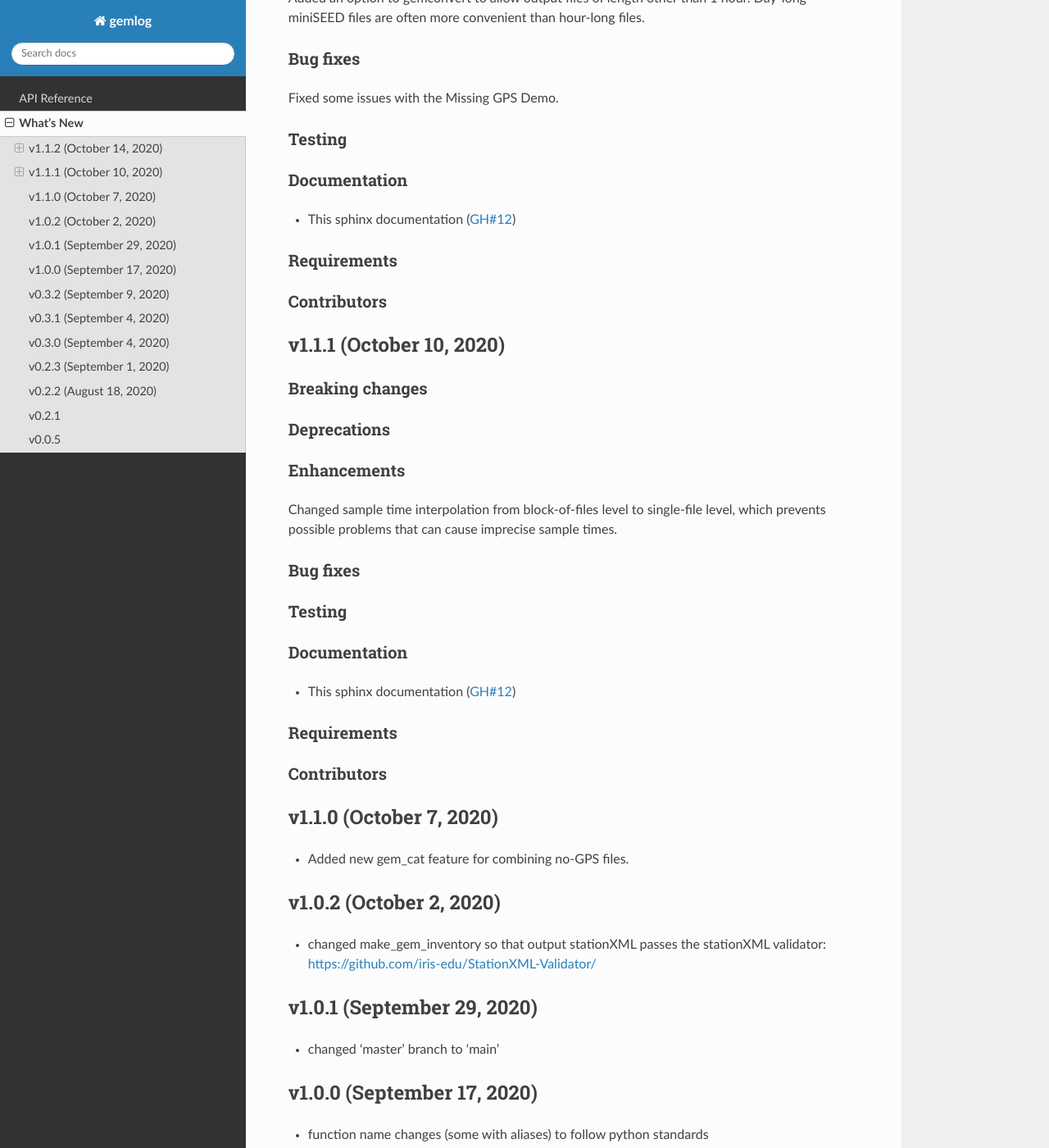
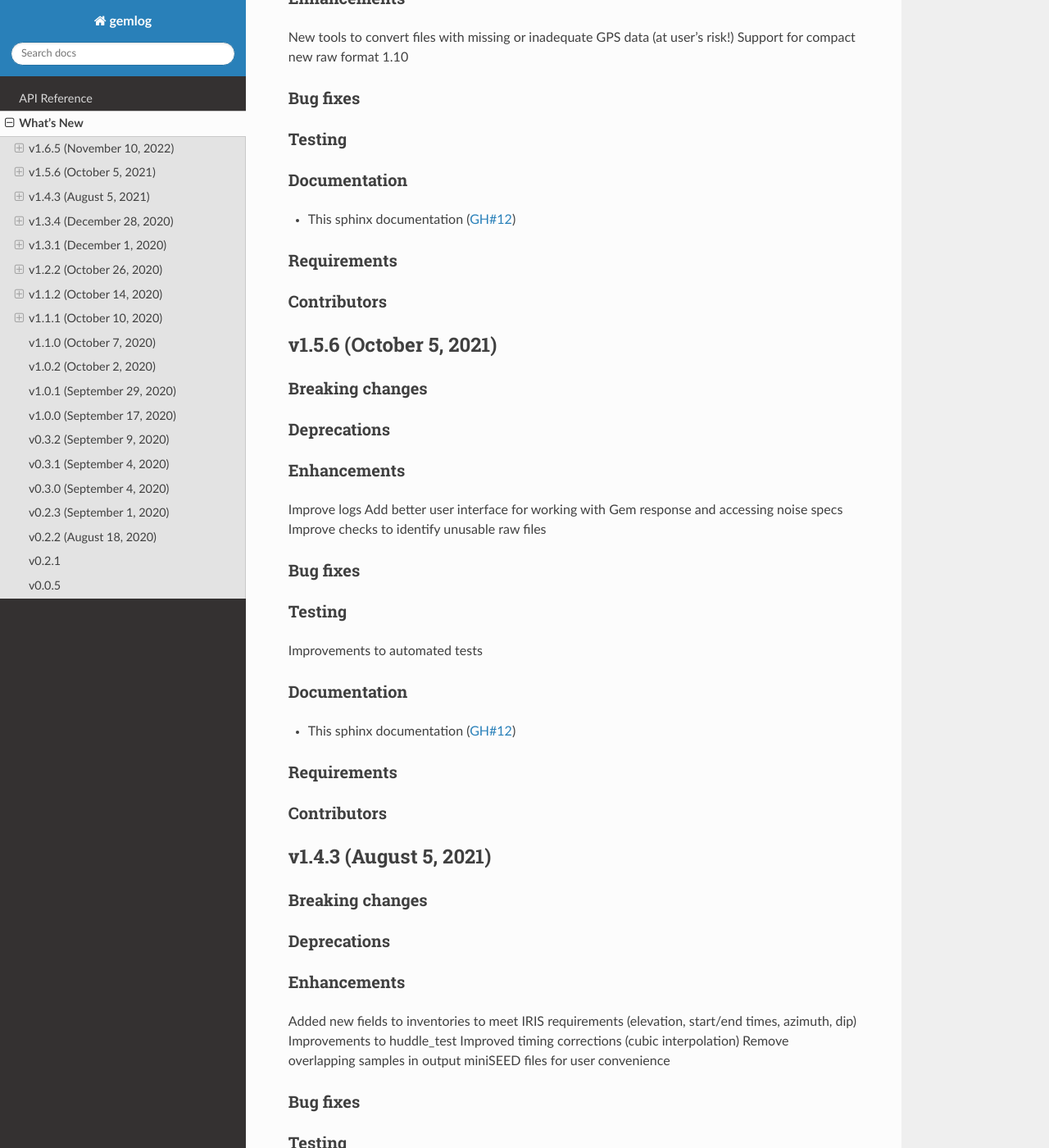
Before and after one commit to ajakef/gemlog, a Sphinx documentation site: the page built from docs/sphinx/source/whatsnew.rst, in a window 1280 px wide and 1400 px high, scrolled down 428 px. Shown: the whole window at 82% size. Built offline with Sphinx 7.4.7 and the Read the Docs theme 2.0.0, drawn with Linux system fonts in a browser that asks for light colours; some of the changed text lies outside the part shown.

Commit message:
catch up on whatsnew docs

```diff
--- a/docs/sphinx/source/whatsnew.rst
+++ b/docs/sphinx/source/whatsnew.rst
@@ -6,6 +6,12 @@ What's New
 These are the changes in each version of gemlog.
 
 
+.. include:: whatsnew/v1.6.5.rst
+.. include:: whatsnew/v1.5.6.rst
+.. include:: whatsnew/v1.4.3.rst
+.. include:: whatsnew/v1.3.4.rst
+.. include:: whatsnew/v1.3.1.rst
+.. include:: whatsnew/v1.2.2.rst
 .. include:: whatsnew/v1.1.2.rst
 .. include:: whatsnew/v1.1.1.rst
 .. include:: whatsnew/early_versions.rst
--- /dev/null
+++ b/docs/sphinx/source/whatsnew/v1.2.2.rst
@@ -0,0 +1,34 @@
+.. _whatsnew_v122:
+
+v1.2.2 (October 26, 2020)
+-------------------------
+
+Breaking changes
+~~~~~~~~~~~~~~~~
+
+
+Deprecations
+~~~~~~~~~~~~
+
+
+Enhancements
+~~~~~~~~~~~~
+
+Bug fixes
+~~~~~~~~~
+No longer crashes when processing a mix of normal raw files and raw files that are empty or lack GPS data
+
+Testing
+~~~~~~~
+
+
+Documentation
+~~~~~~~~~~~~~
+- This sphinx documentation (:pull:`12`)
+
+Requirements
+~~~~~~~~~~~~
+
+
+Contributors
+~~~~~~~~~~~~
--- /dev/null
+++ b/docs/sphinx/source/whatsnew/v1.3.1.rst
@@ -0,0 +1,37 @@
+.. _whatsnew_v131:
+
+v1.3.1 (December 1, 2020)
+-------------------------
+
+Breaking changes
+~~~~~~~~~~~~~~~~
+
+
+Deprecations
+~~~~~~~~~~~~
+
+
+Enhancements
+~~~~~~~~~~~~
+Support for old raw formats 0.8 and 0.85
+Improvements to gemconvert
+Now hosted on PyPI
+
+Bug fixes
+~~~~~~~~~
+
+
+Testing
+~~~~~~~
+
+
+Documentation
+~~~~~~~~~~~~~
+- This sphinx documentation (:pull:`12`)
+
+Requirements
+~~~~~~~~~~~~
+
+
+Contributors
+~~~~~~~~~~~~
--- /dev/null
+++ b/docs/sphinx/source/whatsnew/v1.3.4.rst
@@ -0,0 +1,38 @@
+.. _whatsnew_v134:
+
+v1.3.4 (December 28, 2020)
+-------------------------
+
+Breaking changes
+~~~~~~~~~~~~~~~~
+
+
+Deprecations
+~~~~~~~~~~~~
+
+
+Enhancements
+~~~~~~~~~~~~
+Support for raw format 0.91
+Enables writing day-long miniSEED files (instead of just hour-long)
+Switched to a cross-platform (windows-friendly) miniSEED file naming format that avoids colons
+
+
+Bug fixes
+~~~~~~~~~
+
+
+Testing
+~~~~~~~
+
+
+Documentation
+~~~~~~~~~~~~~
+- This sphinx documentation (:pull:`12`)
+
+Requirements
+~~~~~~~~~~~~
+
+
+Contributors
+~~~~~~~~~~~~
--- /dev/null
+++ b/docs/sphinx/source/whatsnew/v1.4.3.rst
@@ -0,0 +1,38 @@
+.. _whatsnew_v143:
+
+v1.4.3 (August 5, 2021)
+-------------------------
+
+Breaking changes
+~~~~~~~~~~~~~~~~
+
+
+Deprecations
+~~~~~~~~~~~~
+
+
+Enhancements
+~~~~~~~~~~~~
+Added new fields to inventories to meet IRIS requirements (elevation, start/end times, azimuth, dip)
+Improvements to huddle_test
+Improved timing corrections (cubic interpolation)
+Remove overlapping samples in output miniSEED files for user convenience
+
+Bug fixes
+~~~~~~~~~
+
+
+Testing
+~~~~~~~
+
+
+Documentation
+~~~~~~~~~~~~~
+- This sphinx documentation (:pull:`12`)
+
+Requirements
+~~~~~~~~~~~~
+
+
+Contributors
+~~~~~~~~~~~~
--- /dev/null
+++ b/docs/sphinx/source/whatsnew/v1.5.6.rst
@@ -0,0 +1,37 @@
+.. _whatsnew_v156:
+
+v1.5.6 (October 5, 2021)
+-------------------------
+
+Breaking changes
+~~~~~~~~~~~~~~~~
+
+
+Deprecations
+~~~~~~~~~~~~
+
+
+Enhancements
+~~~~~~~~~~~~
+Improve logs
+Add better user interface for working with Gem response and accessing noise specs
+Improve checks to identify unusable raw files
+
+Bug fixes
+~~~~~~~~~
+
+
+Testing
+~~~~~~~
+Improvements to automated tests
+
+Documentation
+~~~~~~~~~~~~~
+- This sphinx documentation (:pull:`12`)
+
+Requirements
+~~~~~~~~~~~~
+
+
+Contributors
+~~~~~~~~~~~~
--- /dev/null
+++ b/docs/sphinx/source/whatsnew/v1.6.5.rst
@@ -0,0 +1,37 @@
+.. _whatsnew_v165:
+
+v1.6.5 (November 10, 2022)
+-------------------------
+
+Breaking changes
+~~~~~~~~~~~~~~~~
+Upgrading dependency version requirements due to security issue in older numpy
+
+
+Deprecations
+~~~~~~~~~~~~
+
+
+Enhancements
+~~~~~~~~~~~~
+New tools to convert files with missing or inadequate GPS data (at user's risk!)
+Support for compact new raw format 1.10
+
+Bug fixes
+~~~~~~~~~
+
+
+Testing
+~~~~~~~
+
+
+Documentation
+~~~~~~~~~~~~~
+- This sphinx documentation (:pull:`12`)
+
+Requirements
+~~~~~~~~~~~~
+
+
+Contributors
+~~~~~~~~~~~~
--- a/gemlog/version.py
+++ b/gemlog/version.py
@@ -57,4 +57,4 @@ __version__ = '1.6.5' # bug fixes and other minor improvements
 #__version__  = '0.2.2' # automated github tests, setup.py improvements, and modelst speed-up
 #__version__  = '0.2.1' #
 #__version__ = '0.0.5' # added new functions to make network map from gps data and rename mseeds from serial_number.channel to network.station.location.channel codes
-## List of old versions is not yet comprehensive#################################################
+## List of old versions is not comprehensive#################################################
```
Also changed, not shown: docs/sphinx/source/whatsnew/major_changes.txt (added, +8 -0 lines), 1 other file.
